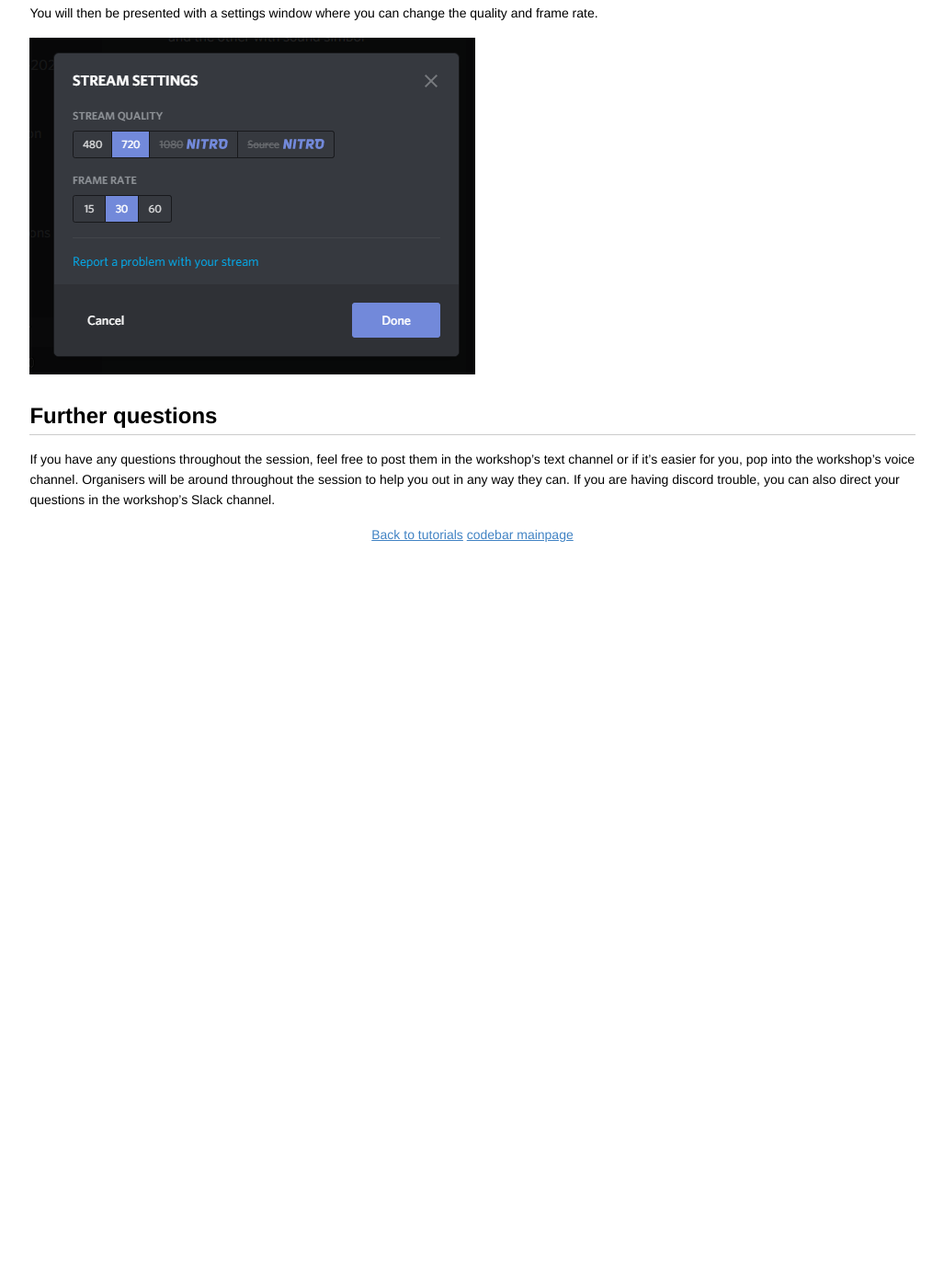
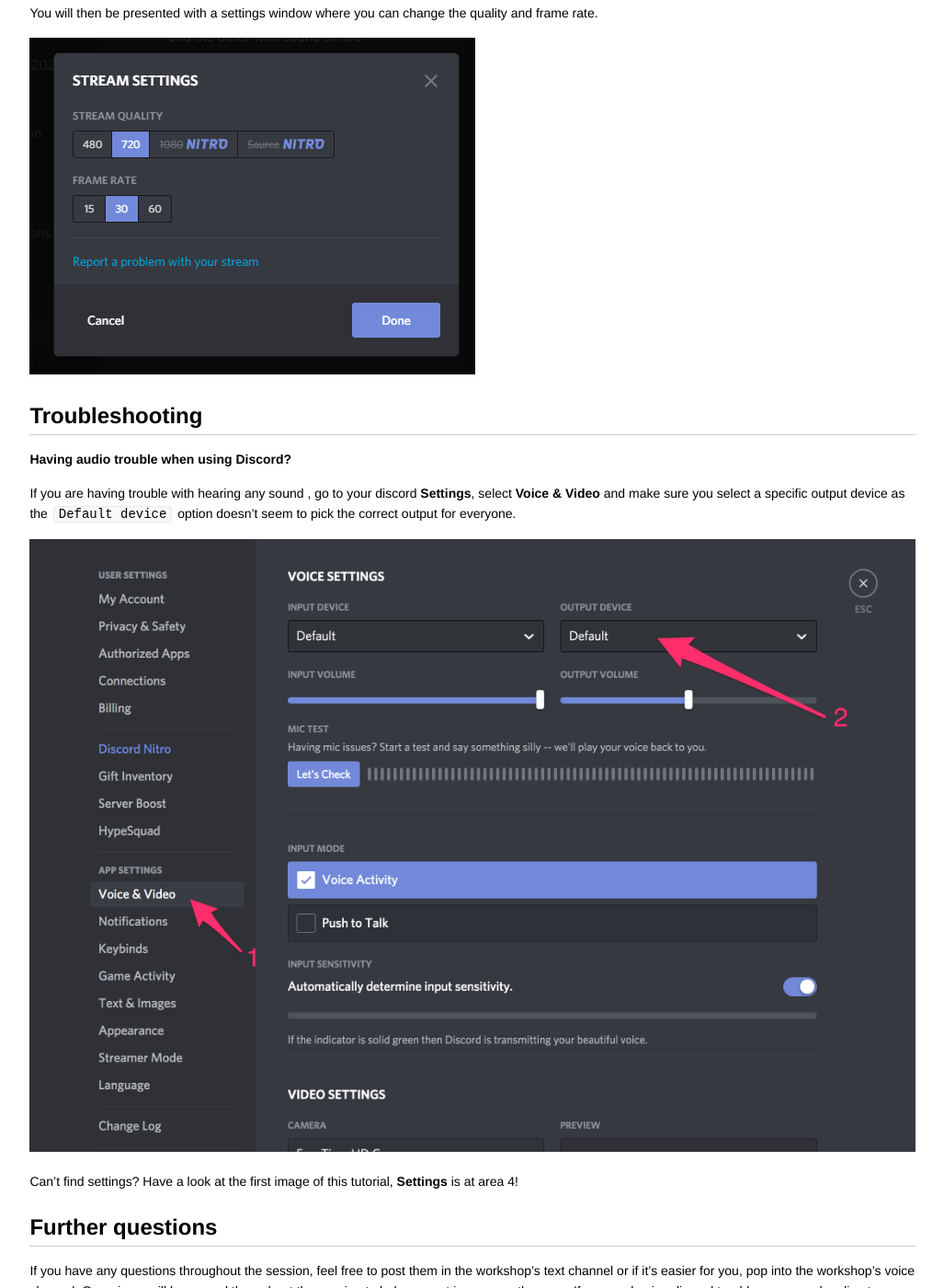
Before and after one commit to codebar/tutorials, a Jekyll site: the page built from general/setup/how-to-use-discord.md, in a window 1280 px wide and 1400 px high, scrolled down 5335 px. Shown: the whole window at 92% size, without its empty margins (126-1153 px from the left). Built offline with Jekyll 4.4.1, drawn with Linux system fonts in a browser that asks for light colours; before the commit the page ends 5965 px from its top, so only the background shows below that.

Commit message:
Add troubleshooting to discord guide

```diff
--- a/general/setup/how-to-use-discord.md
+++ b/general/setup/how-to-use-discord.md
@@ -83,6 +83,16 @@ You will then be presented with a settings window where you can change the quali
 
 ![](how-to-use-discord/discord-stream-settings-2.png)
 
+## Troubleshooting
+
+**Having audio trouble when using Discord?**
+
+If you are having trouble with hearing any sound , go to your discord **Settings**, select **Voice & Video** and make sure you select a specific output device as the `Default device` option doesn't seem to pick the correct output for everyone.
+
+![](how-to-use-discord/amend-discord-voice-output-device.png)
+
+Can't find settings? Have a look at the first image of this tutorial, **Settings** is at area 4!
+
 
 ## Further questions
 
```
Also changed, not shown: general/setup/how-to-use-discord/amend-discord-voice-output-device.png (added).
